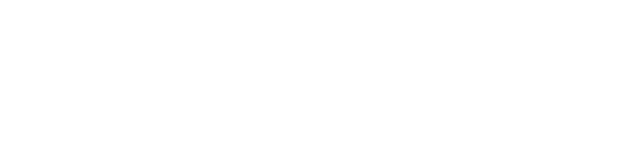
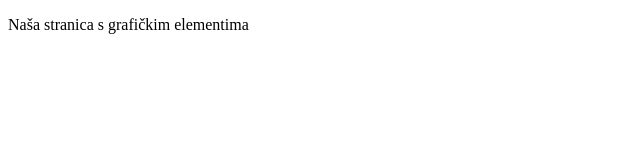
Before and after one commit to pule7/algebra.grafika, a plain HTML site: page index.html in a window 1280 px wide. Shown: the whole page, without its empty margins (0-640 px from the left). Drawn offline with Linux system fonts and the light colour scheme.

Commit message:
dodali smo paragraf

```diff
--- a/index.html
+++ b/index.html
@@ -1,9 +1,10 @@
 <!DOCTYPE html>
 <html>
   <head>
+    <meta charset="UTF-8">
     <title>Grafički primjeri</title>
   </head>
   <body>
-
+    <p>Naša stranica s grafičkim elementima</p>
   </body>
 </html>
```
